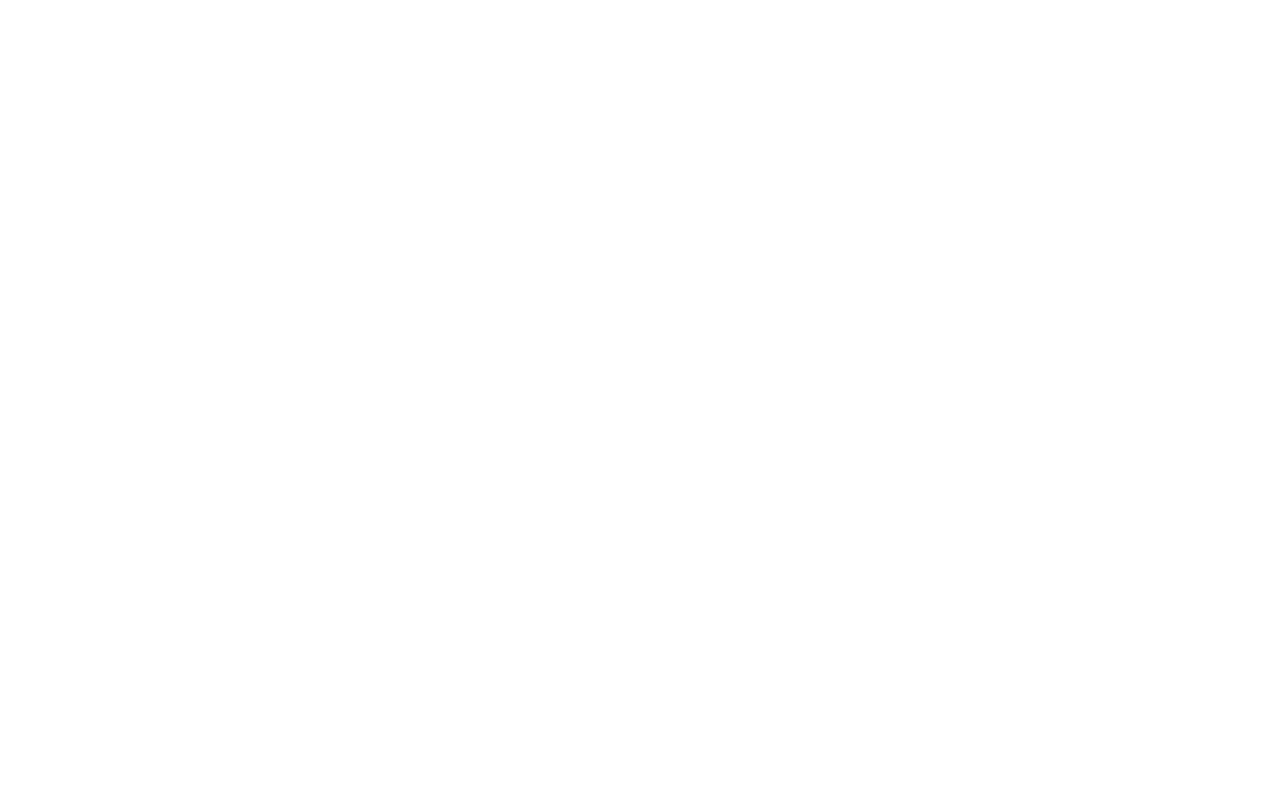
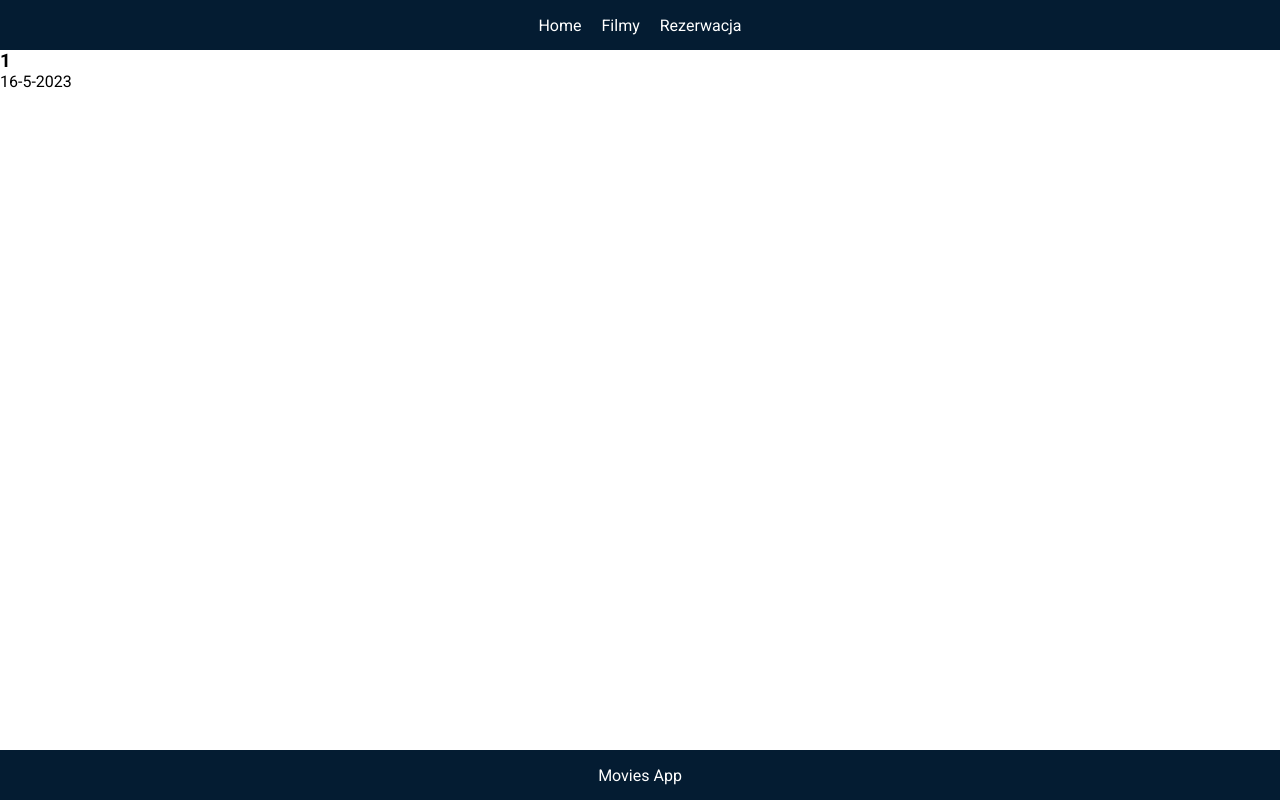
Before and after one commit to MateuszRyniewicz/cinema-app, a React (Create React App) app: page /movies/1 in a window 1280 px wide. Before the commit this address had no page. Built offline with nearby package versions, Linux system fonts and the light colour scheme.

Commit message:
CA1: Add movie terms

```diff
--- a/src/App.js
+++ b/src/App.js
@@ -3,6 +3,7 @@
 
 import HomePage from './home/pages/HomePage';
 import MoviesPage from './movies/pages/MoviesPage';
+import MoviePage from './movies/pages/MoviePage';
 
 import './styles/global.scss';
 
@@ -12,6 +13,7 @@
 			<Routes>
 				<Route path='/' element={<HomePage />} />
 				<Route path='/movies' element={<MoviesPage />} />
+				<Route path='/movies/:id' element={<MoviePage />} />
 			</Routes>
 		</Router>
 	);
--- /dev/null
+++ b/src/db/movieTerms.js
@@ -0,0 +1,26 @@
+export const movieTerms = [
+	{
+		id: '1',
+		idMovie: '3',
+		title: '6-5-2023',
+		available: true,
+	},
+	{
+		id: '2',
+		idMovie: '3',
+		title: '15-5-2023',
+		available: true,
+	},
+	{
+		id: '3',
+		idMovie: '1',
+		title: '16-5-2023',
+		available: false,
+	},
+	{
+		id: '4',
+		idMovie: '2',
+		title: '24-5-2023',
+		available: false,
+	},
+];
--- /dev/null
+++ b/src/db/movies.js
@@ -0,0 +1,46 @@
+export const movies = [
+	{
+		id: '1',
+		img: 'https://fwcdn.pl/fpo/67/01/856701/8021051.6.jpg',
+		title: 'Bullet Train',
+		category: 'Akcja',
+		year: '2023',
+		time: '126 min',
+		description:
+			'Pięcioro zabójców, znajdujących się w szybkim pociągu jadącym z Tokio do Morioki, odkrywa, że ich zlecenia są ze sobą wzajemnie powiązane. Powstaje pytanie, kto wyjdzie z pociągu żywy i co ich czeka na stacji końcowej.',
+		linkToRead: 'https://www.filmweb.pl/film/Bullet+Train-2022-856701',
+	},
+	{
+		id: '2',
+		img: 'https://fwcdn.pl/fpo/94/76/469476/8030930.6.jpg',
+		title: 'Diuna',
+		category: 'Sci-FI',
+		year: '2021',
+		time: '95 min',
+		description:
+			'Szlachetny ród Atrydów przybywa na Diunę, będącą jedynym źródłem najcenniejszej substancji we wszechświecie.',
+		linkToRead: 'https://www.filmweb.pl/film/Diuna-2021-469476',
+	},
+	{
+		id: '3',
+		img: 'https://fwcdn.pl/fpo/63/18/626318/7998475.6.jpg',
+		title: 'Batman',
+		category: 'Sci-FI',
+		year: '2022',
+		time: '96 min',
+		description:
+			'Batman i James Gordon stawiają czoła nieobliczalnemu Człowiekowi-Zagadce w skorumpowanym Gotham City.',
+		linkToRead: 'https://www.filmweb.pl/film/Batman-2022-626318',
+	},
+	{
+		id: '4',
+		img: 'https://fwcdn.pl/fpo/06/60/660/8021891.6.jpg',
+		title: 'Gorączka',
+		category: 'Sensacja',
+		year: '1995',
+		time: '93 min',
+		description:
+			'Zawodowy przestępca Neil McCauley organizuje zbrojny napad na opancerzoną furgonetkę. Śledztwo w tej sprawie prowadzi Vincent Hanna.',
+		linkToRead: 'https://www.filmweb.pl/film/Gor%C4%85czka-1995-660',
+	},
+];
--- a/src/movies/components/MovieCard.js
+++ b/src/movies/components/MovieCard.js
@@ -2,7 +2,7 @@
 import { Link, useNavigate } from 'react-router-dom';
 
 import './MovieCard.scss';
-
+//opis moze miec 100 znaków if >100 to wyśeitlają się 3 znaki po klik czyraj więcej opis sie rozrzezy.
 const MovieCard = ({
 	img,
 	title,
@@ -10,7 +10,7 @@
 	year,
 	time,
 	description,
-	link,
+	id,
 	linkToRead,
 }) => {
 	const navigate = useNavigate();
@@ -18,10 +18,7 @@
 	return (
 		<div className='card'>
 			<div className='card-box-image'>
-				<img
-					src={img}
-					alt={title}
-				/>
+				<img src={img} alt={title} />
 			</div>
 			<div className='card-details'>
 				<h2 className='card-details-title'>{title}</h2>
@@ -41,7 +38,7 @@
 				<div className='card-box-button'>
 					<button
 						className='card-button-go-to-booking-page'
-						onClick={() => navigate(`/${link}`)}>
+						onClick={() => navigate(`/movies/${id}`)}>
 						zobacz terminy
 					</button>
 				</div>
--- /dev/null
+++ b/src/movies/pages/MoviePage.js
@@ -0,0 +1,24 @@
+import React from 'react';
+
+import { useParams } from 'react-router-dom';
+
+import LayoutWeb from '../../_shared/LayoutWeb';
+
+import { movieTerms } from '../../db/movieTerms.js';
+
+const MoviePage = () => {
+	const { id } = useParams();
+
+	const terms = movieTerms.filter((movieTerm) => movieTerm.idMovie === id);
+
+	return (
+		<LayoutWeb>
+			<h3>{id}</h3>
+			{terms.map((term) => (
+				<p key={term.id}>{term.title}</p>
+			))}
+		</LayoutWeb>
+	);
+};
+
+export default MoviePage;
--- a/src/movies/pages/MoviesPage.js
+++ b/src/movies/pages/MoviesPage.js
@@ -3,60 +3,16 @@
 import LayoutWeb from '../../_shared/LayoutWeb';
 import MovieCard from '../components/MovieCard';
 
+import { movies } from '../../db/movies';
+
 import './MoviesPages.scss';
 
-const data = [
-	{
-		img: 'https://fwcdn.pl/fpo/67/01/856701/8021051.6.jpg',
-		title: 'Bullet Train',
-		category: 'Akcja',
-		year: '2023',
-		time: '126 min',
-		description:
-			'Pięcioro zabójców, znajdujących się w szybkim pociągu jadącym z Tokio do Morioki, odkrywa, że ich zlecenia są ze sobą wzajemnie powiązane. Powstaje pytanie, kto wyjdzie z pociągu żywy i co ich czeka na stacji końcowej.',
-		linkToRead: 'https://www.filmweb.pl/film/Bullet+Train-2022-856701',
-		link: 'booking',
-	},
-	{
-		img: 'https://fwcdn.pl/fpo/94/76/469476/8030930.6.jpg',
-		title: 'Diuna',
-		category: 'Sci-FI',
-		year: '2021',
-		time: '95 min',
-		description:
-			'Szlachetny ród Atrydów przybywa na Diunę, będącą jedynym źródłem najcenniejszej substancji we wszechświecie.',
-		linkToRead: 'https://www.filmweb.pl/film/Diuna-2021-469476',
-		link: 'booking',
-	},
-	{
-		img: 'https://fwcdn.pl/fpo/63/18/626318/7998475.6.jpg',
-		title: 'Batman',
-		category: 'Sci-FI',
-		year: '2022',
-		time: '96 min',
-		description:
-			'Batman i James Gordon stawiają czoła nieobliczalnemu Człowiekowi-Zagadce w skorumpowanym Gotham City.',
-		linkToRead: 'https://www.filmweb.pl/film/Batman-2022-626318',
-		link: 'booking',
-	},
-	{
-		img: 'https://fwcdn.pl/fpo/06/60/660/8021891.6.jpg',
-		title: 'Gorączka',
-		category: 'Sensacja',
-		year: '1995',
-		time: '93 min',
-		description:
-			'Zawodowy przestępca Neil McCauley organizuje zbrojny napad na opancerzoną furgonetkę. Śledztwo w tej sprawie prowadzi Vincent Hanna.',
-		linkToRead: 'https://www.filmweb.pl/film/Gor%C4%85czka-1995-660',
-		link: 'booking',
-	},
-];
 const MoviesPage = () => {
 	return (
 		<LayoutWeb>
 			<>
 				<div className='container-cards'>
-					{data.map((movie) => (
+					{movies.map((movie) => (
 						<MovieCard
 							img={movie.img}
 							title={movie.title}
@@ -65,7 +21,7 @@
 							time={movie.time}
 							description={movie.description}
 							linkToRead={movie.linkToRead}
-							link={movie.link}
+							id={movie.id}
 						/>
 					))}
 				</div>
```
